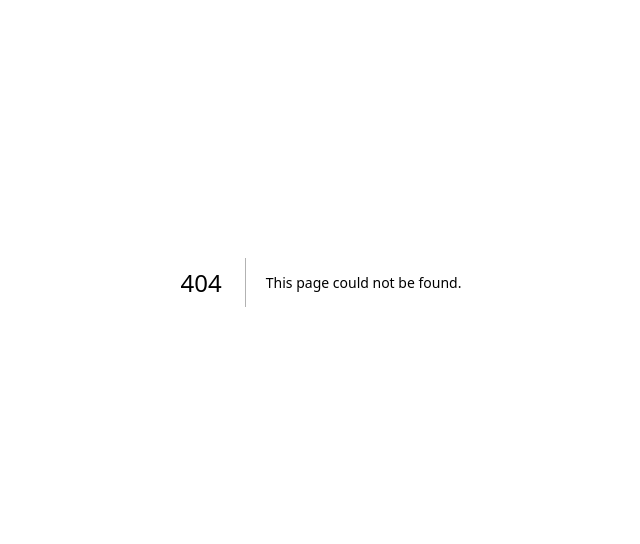
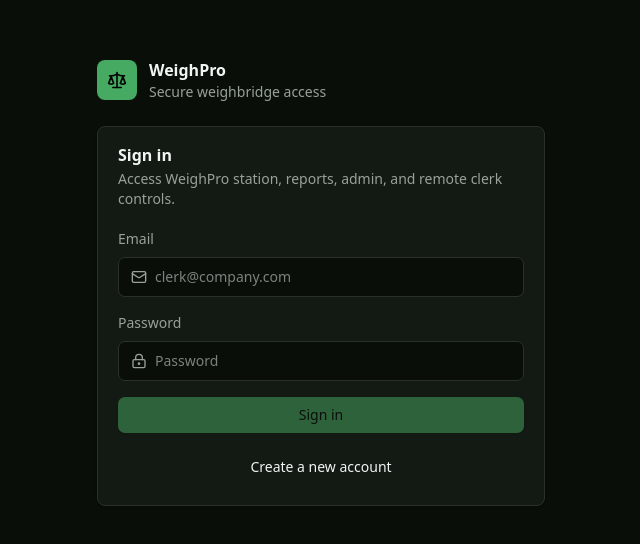
Before and after one commit to allenki1eo/weighpro, a Next.js app in the folder apps/web/: page /login in a window 1280 px wide. Before the commit this address had no page. Shown: the part 118-662 px from the top of the page, without its empty margins (319-959 px from the left). Built offline with nearby package versions, Linux system fonts and the light colour scheme.

Commit message:
Add login page

```diff
--- /dev/null
+++ b/apps/web/app/login/page.tsx
@@ -0,0 +1,21 @@
+import { Scale } from "lucide-react";
+import { AuthForm } from "@/components/auth/auth-form";
+
+export default function LoginPage() {
+  return (
+    <main className="grid min-h-screen place-items-center bg-background p-6 text-foreground">
+      <div className="grid w-full max-w-md gap-6">
+        <div className="flex items-center gap-3">
+          <div className="grid h-10 w-10 place-items-center rounded-lg bg-primary text-primary-foreground">
+            <Scale className="h-5 w-5" />
+          </div>
+          <div>
+            <div className="font-semibold">WeighPro</div>
+            <div className="text-sm text-muted-foreground">Secure weighbridge access</div>
+          </div>
+        </div>
+        <AuthForm />
+      </div>
+    </main>
+  );
+}
```
